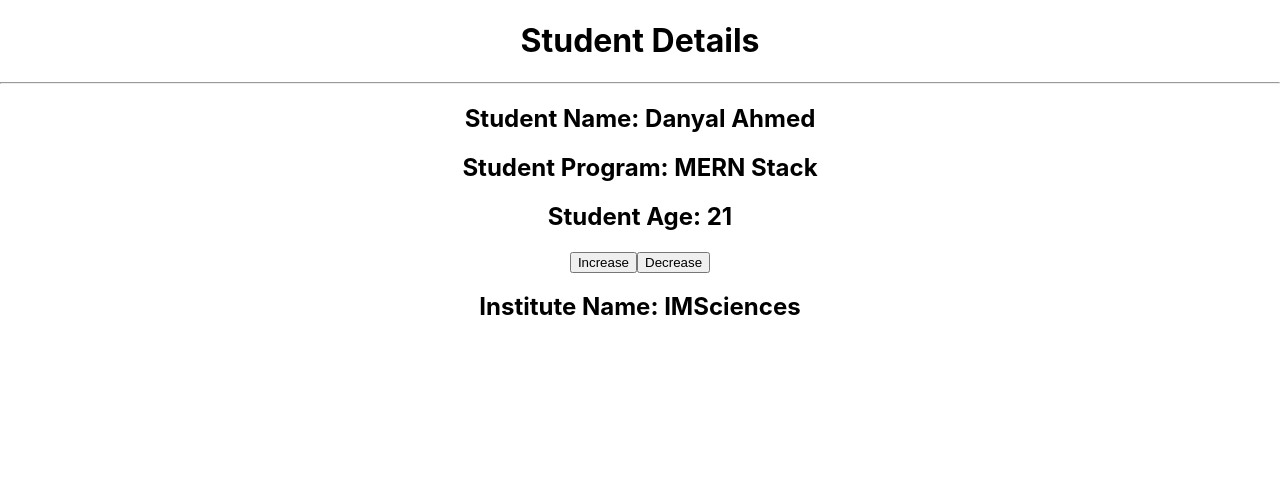
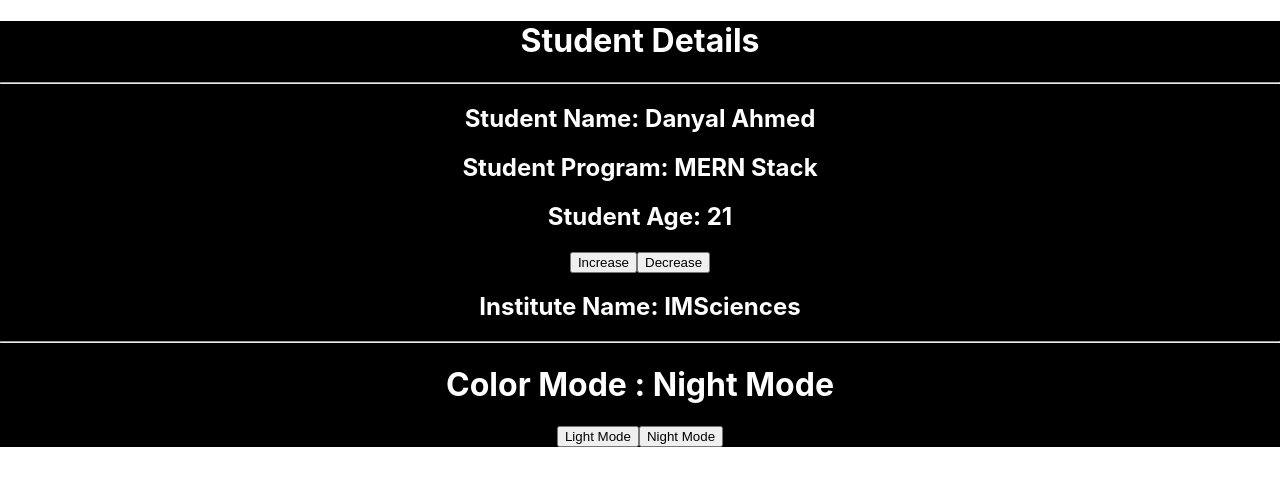
Before and after one commit to DeeKoders/react-application, a React (Create React App) app: page / in a window 1280 px wide. Shown: the top 486 px of the page. Built offline with nearby package versions, Linux system fonts and the light colour scheme.

Commit message:
Added CSS file and Light\Night Mode
Change Light And Night Mode Using Button

```diff
--- a/src/App.css
+++ b/src/App.css
@@ -1,38 +1,7 @@
-.App {
-  text-align: center;
+.lightMode{
+  background-color: white;
 }
-
-.App-logo {
-  height: 40vmin;
-  pointer-events: none;
-}
-
-@media (prefers-reduced-motion: no-preference) {
-  .App-logo {
-    animation: App-logo-spin infinite 20s linear;
-  }
-}
-
-.App-header {
-  background-color: #282c34;
-  min-height: 100vh;
-  display: flex;
-  flex-direction: column;
-  align-items: center;
-  justify-content: center;
-  font-size: calc(10px + 2vmin);
+.nightMode{
+  background-color: black;
   color: white;
 }
-
-.App-link {
-  color: #61dafb;
-}
-
-@keyframes App-logo-spin {
-  from {
-    transform: rotate(0deg);
-  }
-  to {
-    transform: rotate(360deg);
-  }
-}
--- a/src/studentInfo.js
+++ b/src/studentInfo.js
@@ -1,9 +1,14 @@
 import React from "react";
+import './App.css';
 import { useState } from 'react';
+
+
+
 function StudentInfo(props){
-    let [age, setAge] = useState(props.stdAge)
+    let [age, setAge] = useState(props.stdAge);
+    let [modeTime, setModeTime] = useState(false);
     return(
-        <div>
+        <div className={`${modeTime ? 'lightMode' : 'nightMode'}`}>
             <center>
                 <h1><underline> Student Details</underline> </h1>
                 <hr/>
@@ -15,6 +20,11 @@
 
 
                 <h2>Institute Name: {props.stdInstitute}</h2>
+                <hr/>
+
+                <h1>Color Mode : {modeTime ? 'Light Mode': 'Night Mode'}</h1>
+                <button onClick={()=> setModeTime(true)}>Light Mode</button>
+                <button onClick={()=> setModeTime(false)}>Night Mode</button>
 
             </center>
         </div>
```
